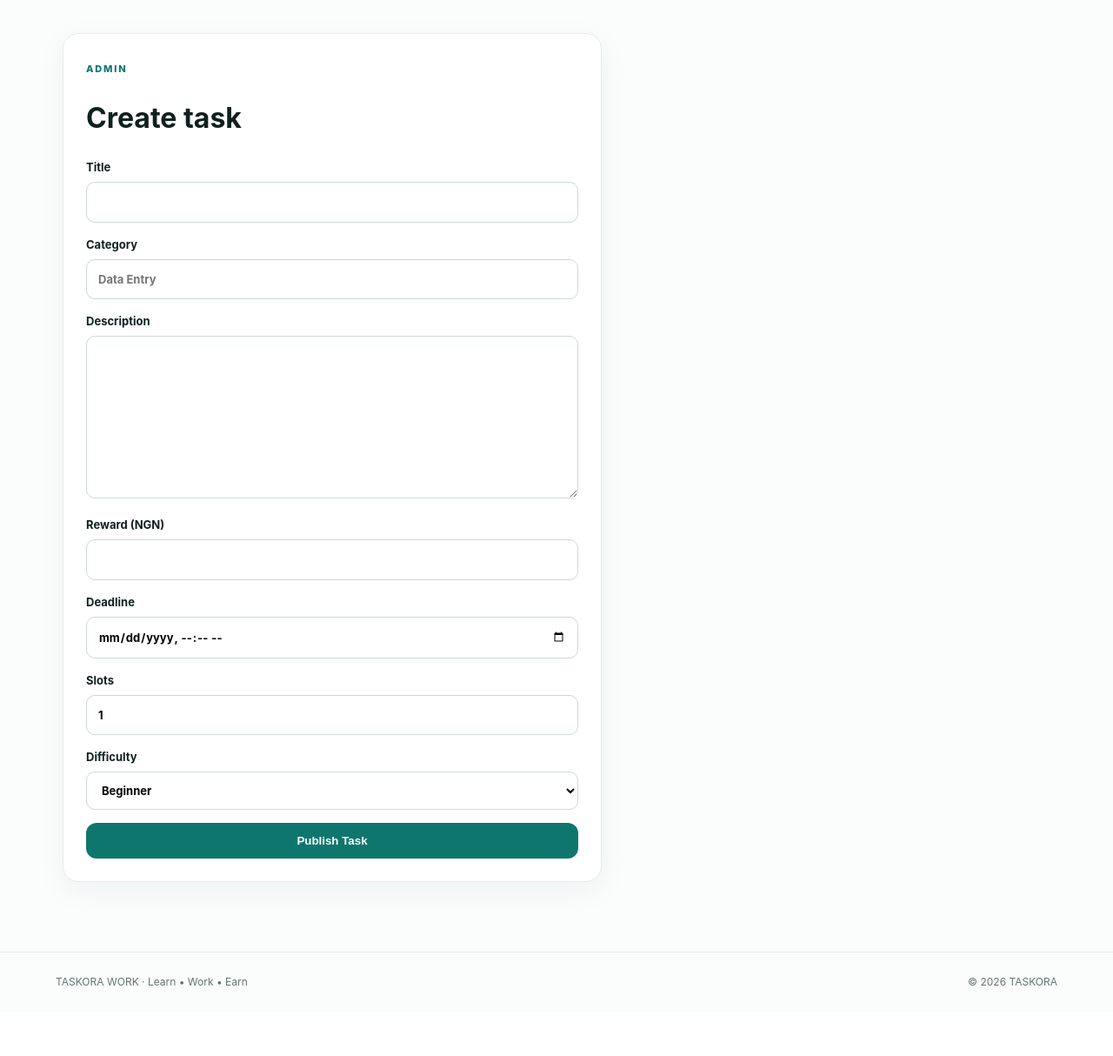
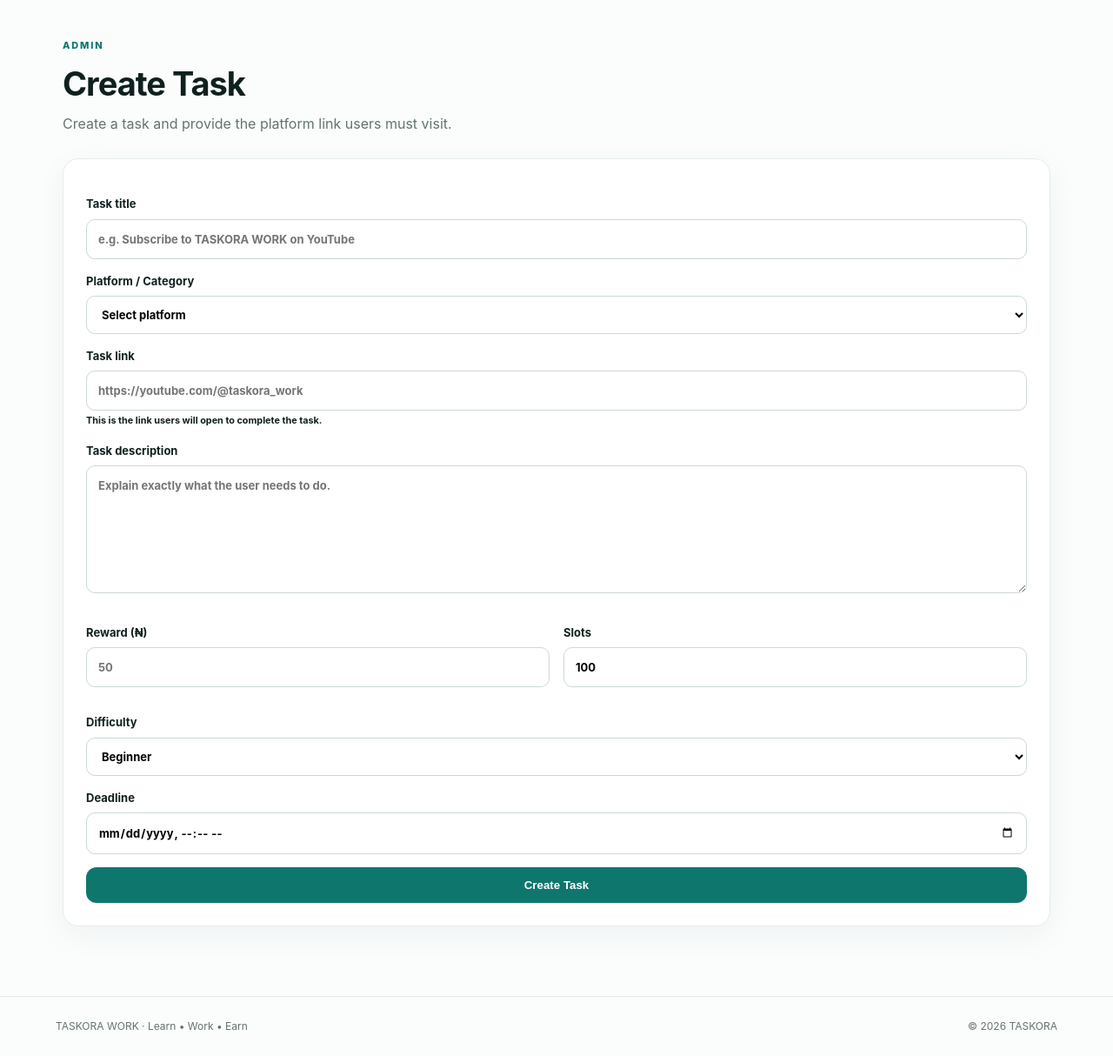
Before and after one commit to ssdplc1-crypto/taskora-work, a Flask app: page /admin/tasks/new in a window 1280 px wide. Shown: the part 72-1286 px from the top of the page at 87% size. Before the commit the page ends 1205 px from the top, so only its background shows below. Run offline with Flask 3, Linux system fonts and the light colour scheme; the visitor is signed in with stand-in values (Sample User, id 1); data comes from the database, SQL or seed files in the repository; some libraries are stand-ins or nearby versions.

Commit message:
Update admin_task.html

```diff
--- a/templates/admin_task.html
+++ b/templates/admin_task.html
@@ -1,15 +1,128 @@
 {% extends "base.html" %}
+
 {% block title %}Create Task — TASKORA WORK{% endblock %}
+
 {% block content %}
-<div class="form-card narrow"><span class="eyebrow">ADMIN</span><h1>Create task</h1>
-<form method="post">
-<label>Title<input name="title" required></label>
-<label>Category<input name="category" placeholder="Data Entry" required></label>
-<label>Description<textarea name="description" rows="8" required></textarea></label>
-<label>Reward (NGN)<input type="number" name="reward" min="1" required></label>
-<label>Deadline<input type="datetime-local" name="deadline"></label>
-<label>Slots<input type="number" name="slots" min="1" value="1" required></label>
-<label>Difficulty<select name="difficulty"><option>Beginner</option><option>Intermediate</option><option>Advanced</option></select></label>
-<button class="btn full" type="submit">Publish Task</button>
-</form></div>
+
+<div class="page-head">
+    <div>
+        <span class="eyebrow">ADMIN</span>
+        <h1>Create Task</h1>
+        <p>Create a task and provide the platform link users must visit.</p>
+    </div>
+</div>
+
+<div class="form-card">
+
+    <form method="post">
+
+        <label>
+            Task title
+
+            <input
+                type="text"
+                name="title"
+                required
+                placeholder="e.g. Subscribe to TASKORA WORK on YouTube"
+            >
+        </label>
+
+        <label>
+            Platform / Category
+
+            <select name="category" required>
+                <option value="">Select platform</option>
+                <option value="YouTube">YouTube</option>
+                <option value="TikTok">TikTok</option>
+                <option value="Facebook">Facebook</option>
+                <option value="X">X</option>
+                <option value="Instagram">Instagram</option>
+                <option value="Telegram">Telegram</option>
+                <option value="WhatsApp">WhatsApp</option>
+                <option value="Website">Website</option>
+                <option value="Other">Other</option>
+            </select>
+        </label>
+
+        <label>
+            Task link
+
+            <input
+                type="url"
+                name="task_link"
+                required
+                placeholder="https://youtube.com/@taskora_work"
+            >
+
+            <small>
+                This is the link users will open to complete the task.
+            </small>
+        </label>
+
+        <label>
+            Task description
+
+            <textarea
+                name="description"
+                rows="6"
+                required
+                placeholder="Explain exactly what the user needs to do."
+            ></textarea>
+        </label>
+
+        <div class="grid two">
+
+            <label>
+                Reward (₦)
+
+                <input
+                    type="number"
+                    name="reward"
+                    min="1"
+                    required
+                    placeholder="50"
+                >
+            </label>
+
+            <label>
+                Slots
+
+                <input
+                    type="number"
+                    name="slots"
+                    min="1"
+                    value="100"
+                    required
+                >
+            </label>
+
+        </div>
+
+        <label>
+            Difficulty
+
+            <select name="difficulty">
+                <option value="Beginner">Beginner</option>
+                <option value="Intermediate">Intermediate</option>
+                <option value="Advanced">Advanced</option>
+            </select>
+        </label>
+
+        <label>
+            Deadline
+
+            <input
+                type="datetime-local"
+                name="deadline"
+            >
+        </label>
+
+        <button class="btn full" type="submit">
+            Create Task
+        </button>
+
+    </form>
+
+</div>
+
 {% endblock %}
```
